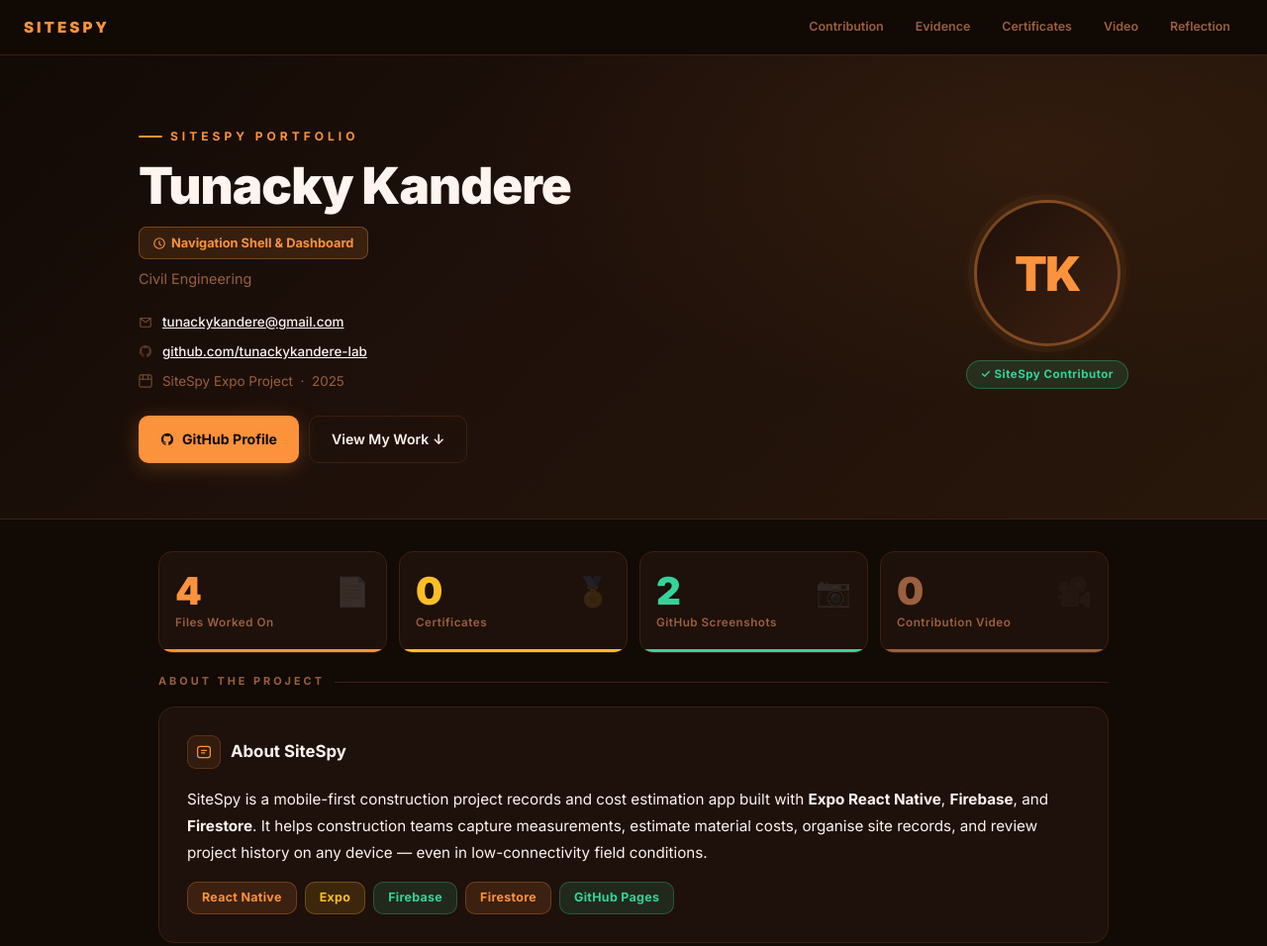
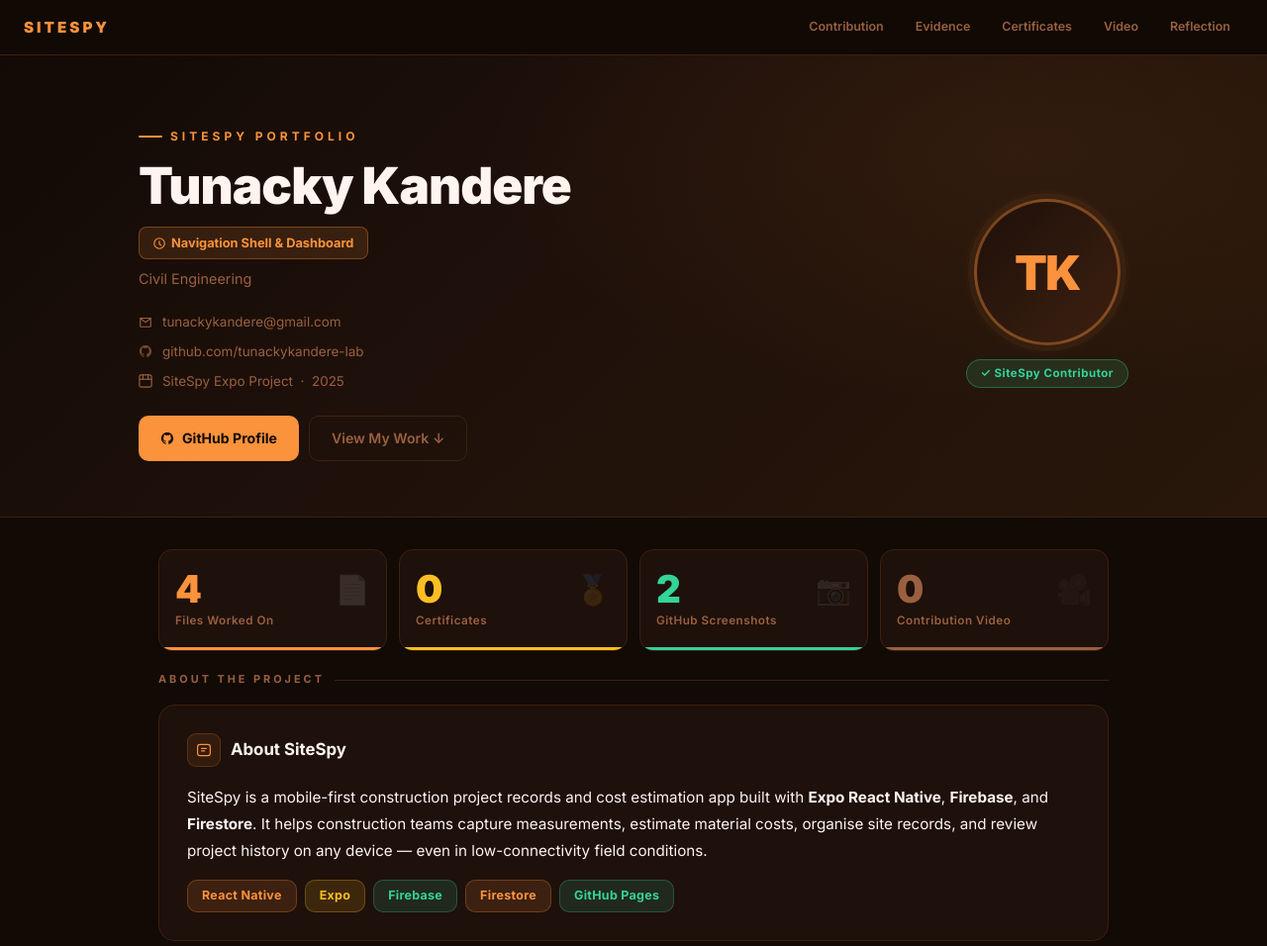
Before and after one commit to tunackykandere-lab/TunackyKanderePortfolio, a plain HTML site: page site/index.html in a window 1280 px wide. Shown: the top 956 px of the page at 99% size. Drawn offline with Linux system fonts and the light colour scheme.

Commit message:
feat: premium SiteSpy portfolio overhaul

```diff
--- a/site/index.html
+++ b/site/index.html
@@ -1,3 +1,4 @@
+<!-- DEPLOY_MARKER: tunackykandereportfolio 20260616T072758Z d34f5d6c -->
 <!DOCTYPE html>
 <html lang="en">
 <head>
@@ -37,6 +38,8 @@
       line-height: 1.65;
       overflow-x: hidden;
     }
+    a { color: #FB923C; text-decoration: none; }
+    a:hover { text-decoration: underline; }
     ::selection { background: #FB923C44; color: var(--text); }
 
     /* ── SPLASH ── */
@@ -162,30 +165,27 @@
       display: flex; align-items: center; gap: 10px;
       font-size: 0.84rem; color: #9A6040;
     }
-    .meta-row svg { flex-shrink: 0; opacity: 0.7; }
-    .meta-row a { color: #FFF4EE; font-weight: 500; transition: color 0.2s; }
-    .meta-row a:hover { color: #FB923C; text-decoration: none; }
+    .meta-row a { color: #9A6040; }
+    .meta-row a:hover { color: #FB923C; }
     .hero-actions { display: flex; flex-wrap: wrap; gap: 10px; }
     .btn-primary {
       display: inline-flex; align-items: center; gap: 8px;
       background: #FB923C; color: #120A05;
-      font-weight: 700; font-size: 0.88rem;
-      padding: 11px 22px; border-radius: 10px;
-      border: none; cursor: pointer;
-      transition: transform 0.2s ease, box-shadow 0.2s ease;
-      text-decoration: none;
-      box-shadow: 0 4px 20px #FB923C44;
+      font-size: 0.88rem; font-weight: 700;
+      padding: 10px 22px; border-radius: 10px;
+      transition: opacity 0.2s, transform 0.15s; text-decoration: none;
     }
-    .btn-primary:hover { transform: translateY(-2px); box-shadow: 0 8px 30px #FB923C66; text-decoration: none; }
+    .btn-primary:hover { opacity: 0.88; transform: translateY(-1px); text-decoration: none; }
     .btn-ghost {
       display: inline-flex; align-items: center; gap: 8px;
-      background: transparent;
-      border: 1px solid #3D2010; color: #FFF4EE;
-      font-weight: 600; font-size: 0.88rem;
-      padding: 11px 22px; border-radius: 10px;
-      transition: all 0.2s ease; text-decoration: none;
+      border: 1px solid #3D2010; color: #9A6040;
+      font-size: 0.88rem; font-weight: 600;
+      padding: 10px 22px; border-radius: 10px;
+      transition: all 0.2s; text-decoration: none;
     }
-    .btn-ghost:hover { border-color: #FB923C; color: #FB923C; transform: translateY(-2px); text-decoration: none; }
+    .btn-ghost:hover { border-color: #FB923C44; color: #FFF4EE; text-decoration: none; }
+
+    /* ── AVATAR / PROFILE IMAGE ── */
     .profile-img {
       width: 148px; height: 148px; border-radius: 50%;
       object-fit: cover;
@@ -506,7 +506,7 @@
         </div>
         <div class="meta-row">
           <svg viewBox="0 0 16 16" fill="none" width="14" height="14"><path d="M13 1H3a2 2 0 0 0-2 2v10a2 2 0 0 0 2 2h10a2 2 0 0 0 2-2V3a2 2 0 0 0-2-2z" stroke="currentColor" stroke-width="1.3"/><path d="M1 6h14" stroke="currentColor" stroke-width="1.3"/><path d="M5 1v5M11 1v5" stroke="currentColor" stroke-width="1.3" stroke-linecap="round"/></svg>
-          <span>SiteSpy Expo Project &nbsp;·&nbsp; 2025</span>
+          <span>SiteSpy Expo Project &nbsp;&middot;&nbsp; 2025</span>
         </div>
       </div>
       <div class="hero-actions">
@@ -629,7 +629,7 @@
           <div class="empty-icon">
             <svg viewBox="0 0 64 64" fill="none" width="64" height="64">
               <rect width="64" height="64" rx="16" fill="#3D2010"/>
-              <rect x="16" y="12" width="32" height="40" rx="4" fill="#9A6040" opacity=".2" stroke="#9A6040" stroke-width="1.5" opacity=".3"/>
+              <rect x="16" y="12" width="32" height="40" rx="4" fill="#9A6040" opacity=".2" stroke="#9A6040" stroke-width="1.5"/>
               <circle cx="32" cy="35" r="8" fill="none" stroke="#FBBF24" stroke-width="2" opacity=".6"/>
               <path d="M29 35l2 2 4-4" stroke="#FBBF24" stroke-width="2" stroke-linecap="round" opacity=".6"/>
               <rect x="22" y="20" width="20" height="3" rx="1.5" fill="#9A6040" opacity=".3"/>
@@ -653,7 +653,7 @@
           <div class="empty-icon">
             <svg viewBox="0 0 64 64" fill="none" width="64" height="64">
               <rect width="64" height="64" rx="16" fill="#3D2010"/>
-              <rect x="10" y="18" width="34" height="28" rx="6" fill="#9A6040" opacity=".2" stroke="#9A6040" stroke-width="1.5" opacity=".3"/>
+              <rect x="10" y="18" width="34" height="28" rx="6" fill="#9A6040" opacity=".2" stroke="#9A6040" stroke-width="1.5"/>
               <path d="M44 28l10-6v20l-10-6V28z" fill="#9A6040" opacity=".3"/>
               <circle cx="26" cy="32" r="6" fill="#FB923C" opacity=".2"/>
               <path d="M24 29l6 3-6 3V29z" fill="#FB923C" opacity=".6"/>
@@ -733,7 +733,6 @@
   reveals.forEach(function(el) { io.observe(el); });
 
   // Active nav link on scroll
-  var sections = document.querySelectorAll("section, [id]");
   var navLinks = document.querySelectorAll(".nav-link");
   window.addEventListener("scroll", function() {
     var scrollY = window.scrollY + 80;
```
